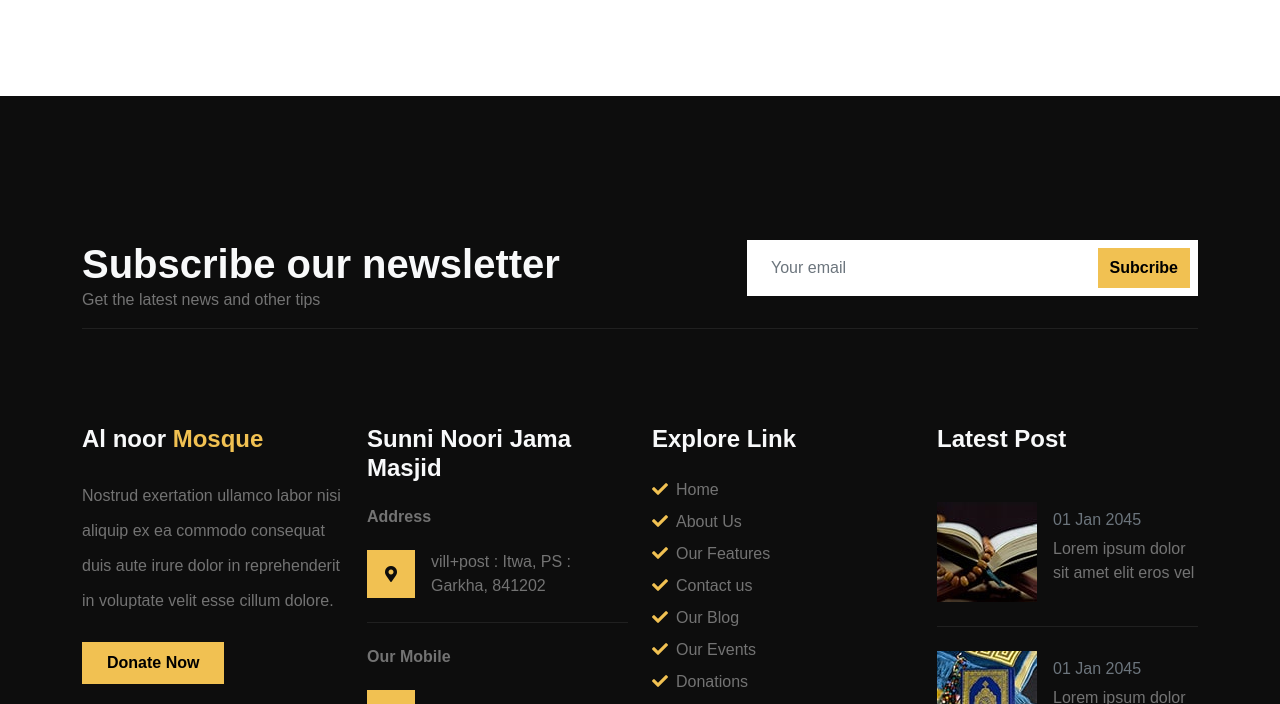
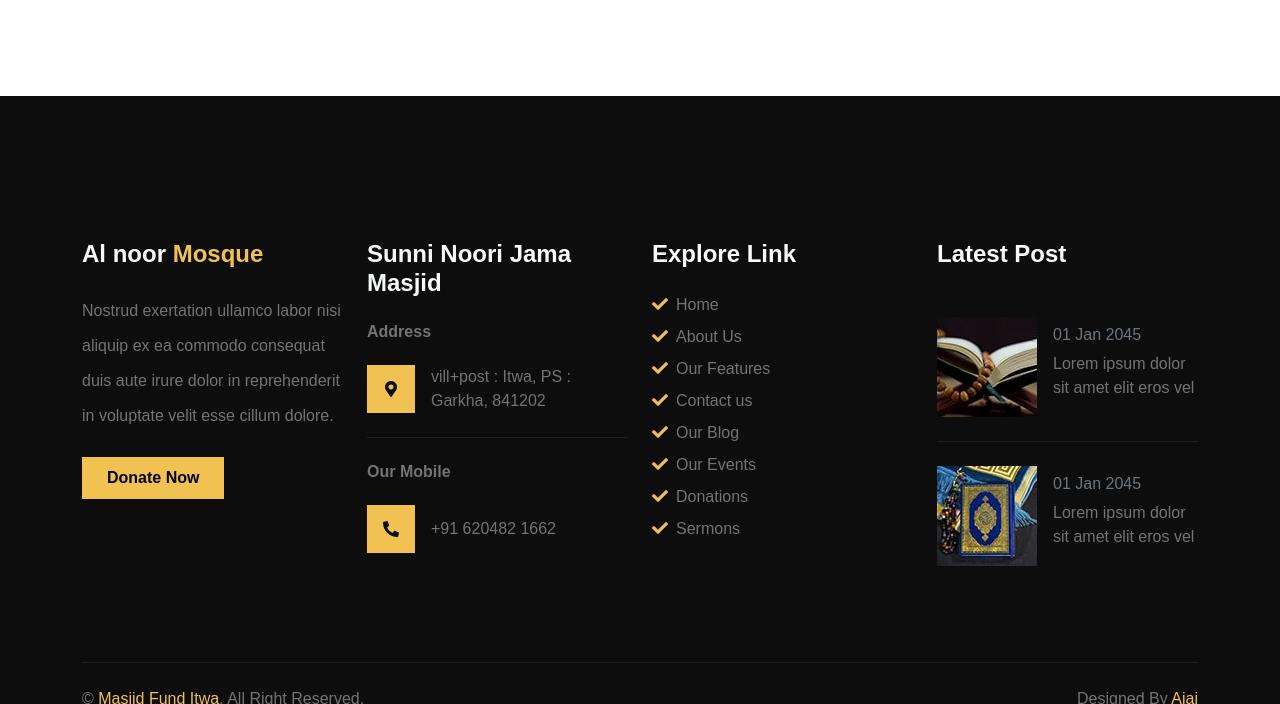
Before and after one commit to ajaj123-debug/Mosque-fund-management-system, a Django app: page / in a window 1280 px wide. Shown: the part 5796-6500 px from the top of the page. Run offline with Django 5.2, Linux system fonts and the light colour scheme; data comes from the database, SQL or seed files in the repository; some libraries are stand-ins or nearby versions.

Commit message:
favicon added index

```diff
--- a/community_fund/templates/index.html
+++ b/community_fund/templates/index.html
@@ -27,6 +27,7 @@
 
         <!-- Template Stylesheet -->
         <link href="static/css/style.css" rel="stylesheet">
+        <link rel="icon" type="image/jpg" href="{% static 'aha.jpg' %}">
 
 
     </head>
@@ -487,21 +488,6 @@
         <!-- Footer Start -->
         <div class="container-fluid footer pt-5 wow fadeIn" data-wow-delay="0.1s">
             <div class="container py-5">
-                <div class="row py-5">
-                    <div class="col-lg-7">
-                        <h1 class="text-light mb-0">Subscribe our newsletter</h1>
-                        <p class="text-secondary">Get the latest news and other tips</p>
-                    </div>
-                    <div class="col-lg-5">
-                        <div class="position-relative mx-auto">
-                            <input class="form-control border-0 w-100 py-3 ps-4 pe-5" type="text" placeholder="Your email">
-                            <button type="button" class="btn btn-primary py-2 position-absolute top-0 end-0 mt-2 me-2">Subcribe</button>
-                        </div>
-                    </div>
-                    <div class="col-12">
-                        <div class="border-top border-secondary"></div>
-                    </div>
-                </div>
                 <div class="row g-4 footer-inner">
                     <div class="col-md-6 col-lg-6 col-xl-3">
                         <div class="footer-item mt-5">
--- a/community_fund/templates/namaz_times.html
+++ b/community_fund/templates/namaz_times.html
@@ -3,6 +3,7 @@
 <head>
     <meta charset="UTF-8">
     <title>Namaz Times</title>
+    <link rel="icon" type="image/jpg" href="{% static 'aha.jpg' %}">
     <style>
         body {
             font-family: Arial, sans-serif;
```
